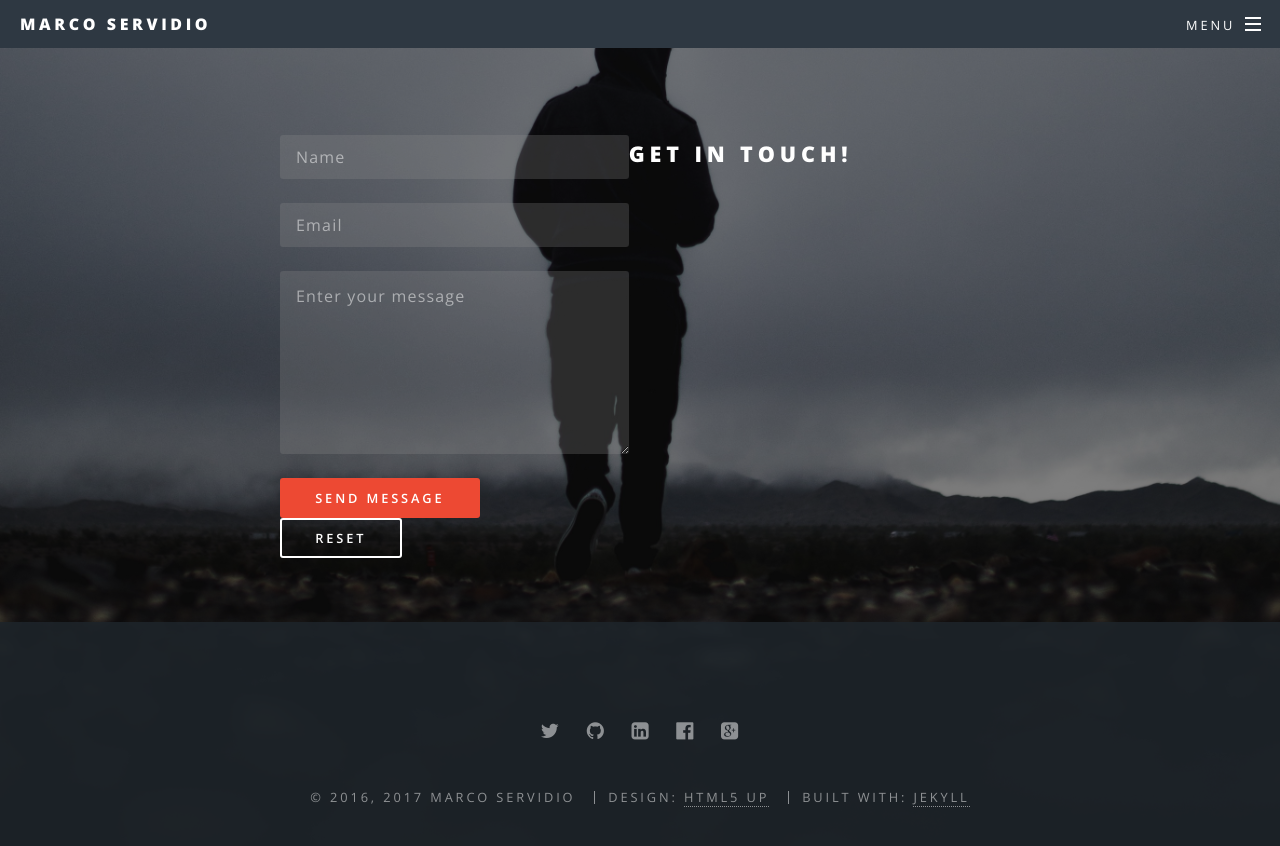
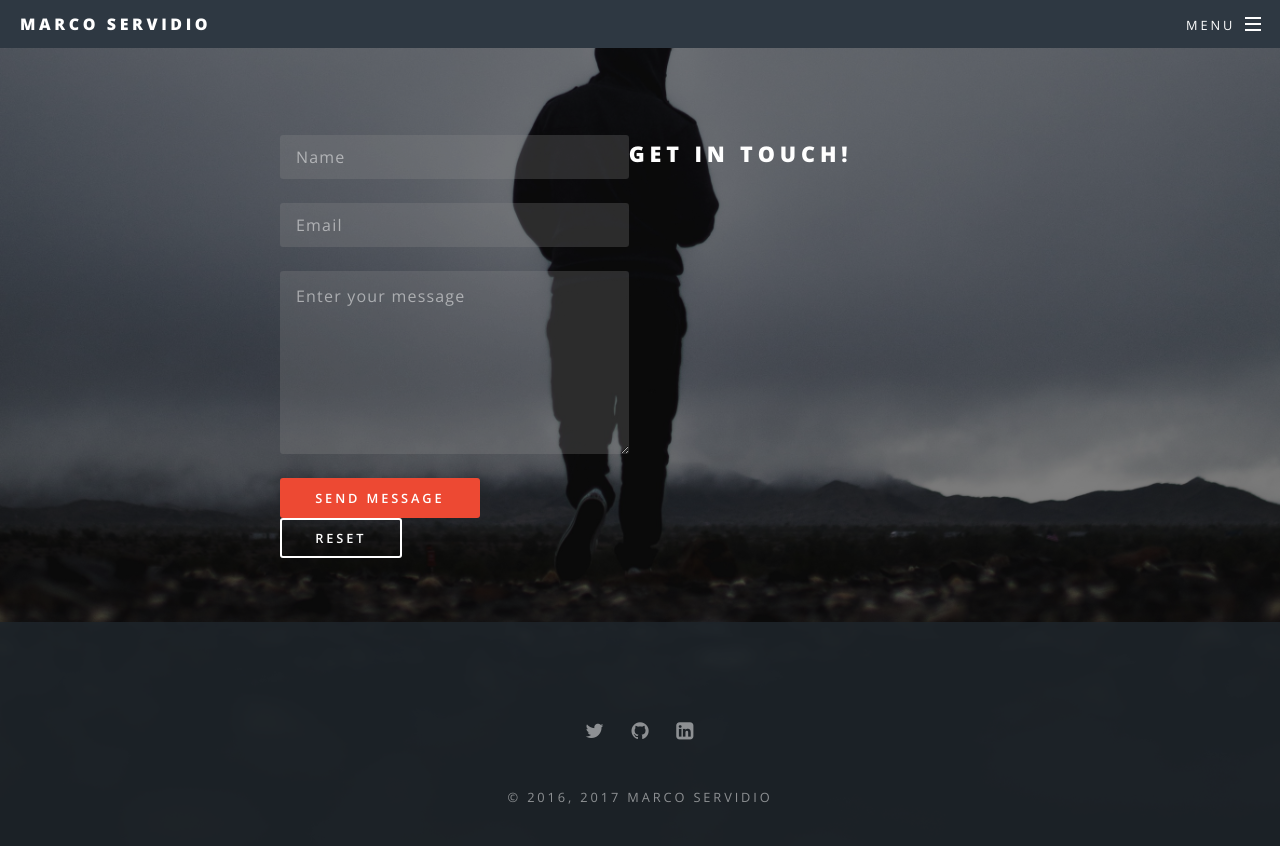
Before and after one commit to servidiomarco/portfolio, a Jekyll site: the page built from index.html, in a window 1280 px wide and 900 px high, scrolled down 2935 px. Shown: the top 846 px of the window. Built offline with Jekyll 4.4.1, drawn with Linux system fonts in a browser that asks for light colours; some of the changed lines change nothing that is shown.

Commit message:
added footer

```diff
--- a/_config.yml
+++ b/_config.yml
@@ -12,11 +12,11 @@
 baseurl: "" # the subpath of your site, e.g. /blog
 url: "http://marcoservidio.com" # the base hostname & protocol for your site
 social:
-  twitter: https://twitter.com/<username>
-  github: https://github.com/<username>
-  linkedin-square: https://linkedin.com/in/<username>
-  facebook-official: https://facebook.com/<username>
-  google-plus-square: https://plus.google.com/u/0/+<username>
+  twitter: https://twitter.com/MarcoServidio
+  github: https://github.com/servidiomarco
+  linkedin-square: https://linkedin.com/in/marco-servidio-8380531b/
+  # facebook-official: https://facebook.com/<username>
+  # google-plus-square: https://plus.google.com/u/0/+<username>
   #email: /contact/
   #flickr:
   #instagram:
--- a/_includes/footer.html
+++ b/_includes/footer.html
@@ -21,7 +21,7 @@
     {% endif %}
     {{ thisyear }}
     {% if site.owner %}{{ site.owner }}{% else %}{{ site.title }}{% endif %}</li>
-    <li>Design: <a href="http://html5up.net" target="_blank">HTML5 UP</a></li>
-    <li>Built with: <a href="http://jekyllrb.com" target="_blank">Jekyll</a></li>
+    <!-- <li>Design: <a href="http://html5up.net" target="_blank">HTML5 UP</a></li>
+    <li>Built with: <a href="http://jekyllrb.com" target="_blank">Jekyll</a></li> -->
   </ul>
 </footer>
```
Also changed, not shown: 5 other files.
